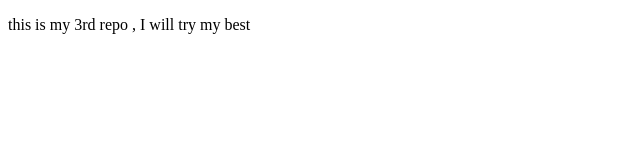
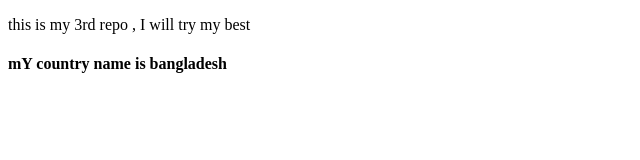
Before and after one commit to BEBACK100/my-3rd-repo, a plain HTML site: page index.html in a window 1280 px wide. Shown: the whole page, without its empty margins (0-640 px from the left). Drawn offline with Linux system fonts and the light colour scheme.

Commit message:
3rd commit

```diff
--- a/index.html
+++ b/index.html
@@ -8,6 +8,7 @@
 </head>
 <body>
     <p>this is my 3rd repo , I will  try my best</p>
+    <h4>mY country name is bangladesh</h4>
 
 </body>
 </html>
```
